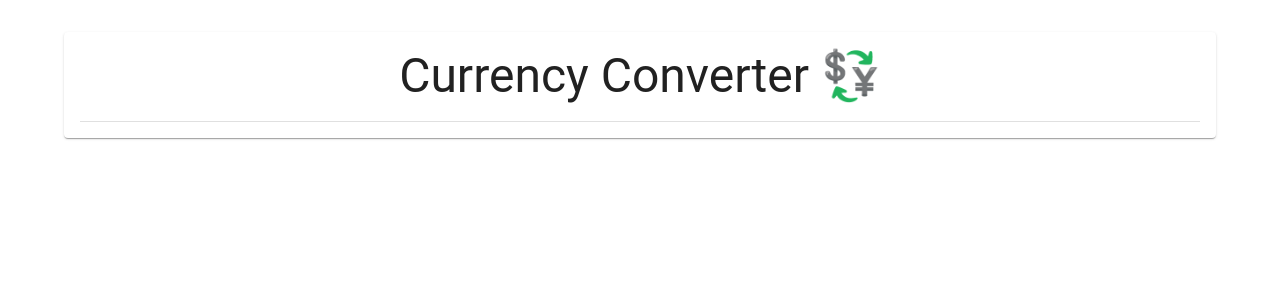
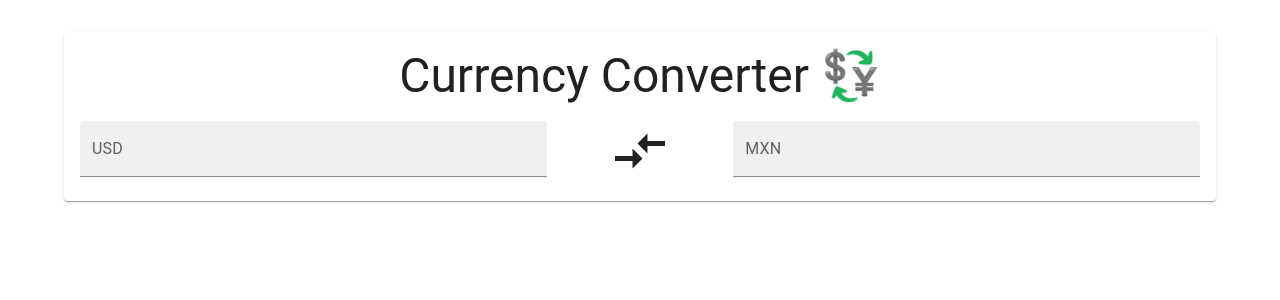
Before and after one commit to Bolio/currency-converter, a React (Vite) app: page / in a window 1280 px wide. Shown: the top 300 px of the page. Built offline with nearby package versions, Linux system fonts and the light colour scheme.

Commit message:
Add functionality to 'CurrencyConverter' page. Add 'Input' component.

```diff
--- /dev/null
+++ b/src/components/Input/index.jsx
@@ -0,0 +1,17 @@
+import React from "react";
+import TextField from "@mui/material/TextField";
+
+const Input = ({ id, label, type, focus, change, value }) => (
+  <TextField
+    id={id}
+    label={label}
+    variant="filled"
+    fullWidth
+    type={type}
+    onFocus={focus}
+    onChange={change}
+    value={value}
+  />
+);
+
+export default Input;
--- a/src/pages/CurrencyConverter/index.jsx
+++ b/src/pages/CurrencyConverter/index.jsx
@@ -1,11 +1,36 @@
-import React from "react";
+import React, { useState } from "react";
 import Container from "@mui/material/Container";
 import Paper from "@mui/material/Paper";
-import Divider from "@mui/material/Divider";
+import Grid from "@mui/material/Grid";
 
 import MainTitle from "../../components/title/MainTitle";
+import Input from "../../components/Input";
+import { choiceCurrency } from "./utils";
 
 function CurrencyConverter() {
+  const [choice, setChoice] = useState(undefined);
+  const [valueMxn, setValueMxn] = useState("");
+  const [valueUsd, setValueUsd] = useState("");
+
+  const handleChangeInput = (value, currency) => {
+    // console.log("currency:", currency);
+    // console.log("value:", value);
+
+    if (currency === "USD") {
+      setValueUsd(value);
+      setValueMxn(value * 2);
+    } else if (currency === "MXN") {
+      setValueMxn(value);
+      setValueUsd(value * 4);
+    }
+  };
+
+  const handleFocus = (choice) => {
+    setChoice(choice);
+    setValueMxn("");
+    setValueUsd("");
+  };
+
   return (
     <Container maxWidth="lg" sx={{ mt: 4, mb: 4 }}>
       <Paper sx={{ p: 2, display: "flex", flexDirection: "column" }}>
@@ -15,7 +40,31 @@ function CurrencyConverter() {
           variant={"h3"}
           gutterBottom={true}
         />
-        <Divider />
+        <Grid container>
+          <Grid item xs={5}>
+            <Input
+              id="currency-usd"
+              label="USD"
+              type="number"
+              focus={(e) => handleFocus("USD")}
+              change={(e) => handleChangeInput(e.target.value, "USD")}
+              value={valueUsd}
+            />
+          </Grid>
+          <Grid item xs={2} sx={{ textAlign: "center" }}>
+            {choiceCurrency(choice)}
+          </Grid>
+          <Grid item xs={5}>
+            <Input
+              id="curency-mxn"
+              label="MXN"
+              type="number"
+              focus={(e) => handleFocus("MXN")}
+              change={(e) => handleChangeInput(e.target.value, "MXN")}
+              value={valueMxn}
+            />
+          </Grid>
+        </Grid>
       </Paper>
     </Container>
   );
--- /dev/null
+++ b/src/pages/CurrencyConverter/utils.jsx
@@ -0,0 +1,18 @@
+import React from "react";
+import CompareArrowsIcon from "@mui/icons-material/CompareArrows";
+import ArrowBackIcon from "@mui/icons-material/ArrowBack";
+import ArrowForwardIcon from "@mui/icons-material/ArrowForward";
+
+const choiceCurrency = (choice) => {
+  if (choice === undefined) {
+    return <CompareArrowsIcon sx={{ fontSize: 60 }} />;
+  } else {
+    return choice === "USD" ? (
+      <ArrowForwardIcon sx={{ fontSize: 60 }} />
+    ) : (
+      <ArrowBackIcon sx={{ fontSize: 60 }} />
+    );
+  }
+};
+
+export { choiceCurrency };
```
